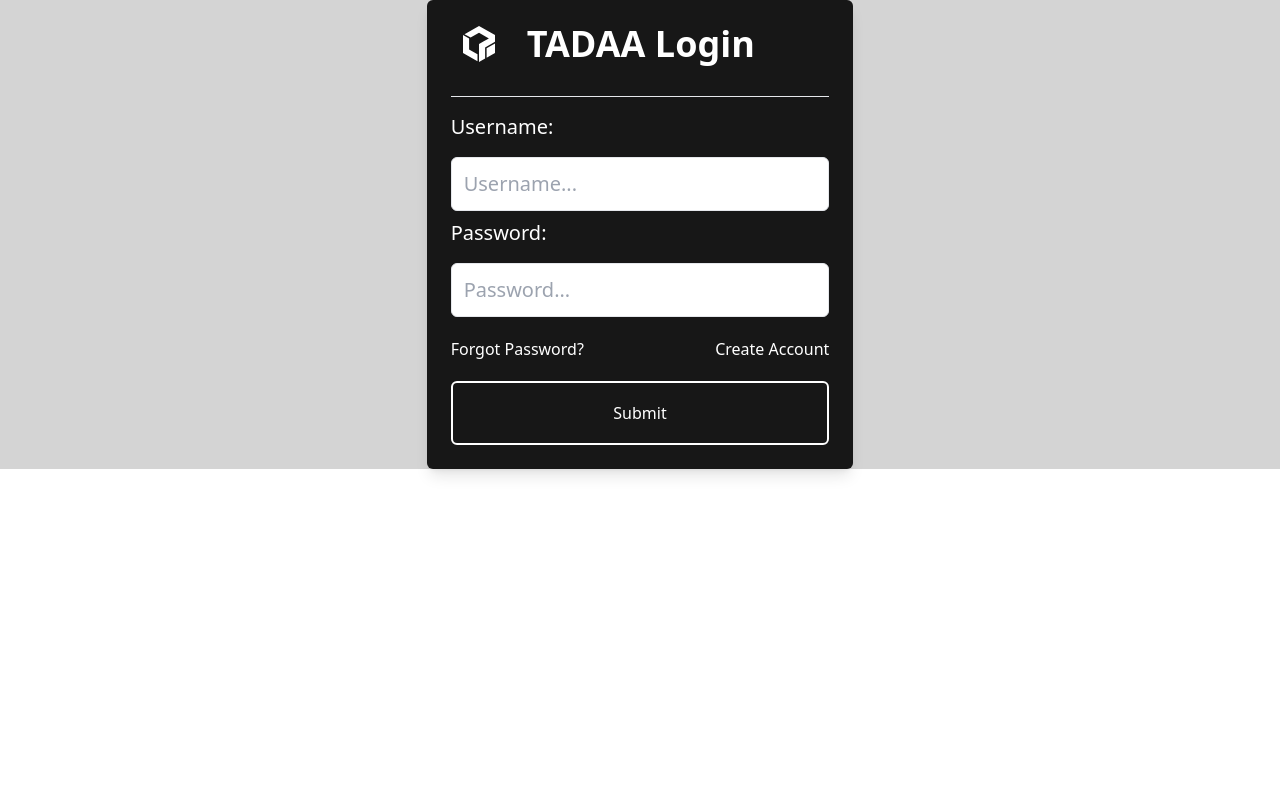
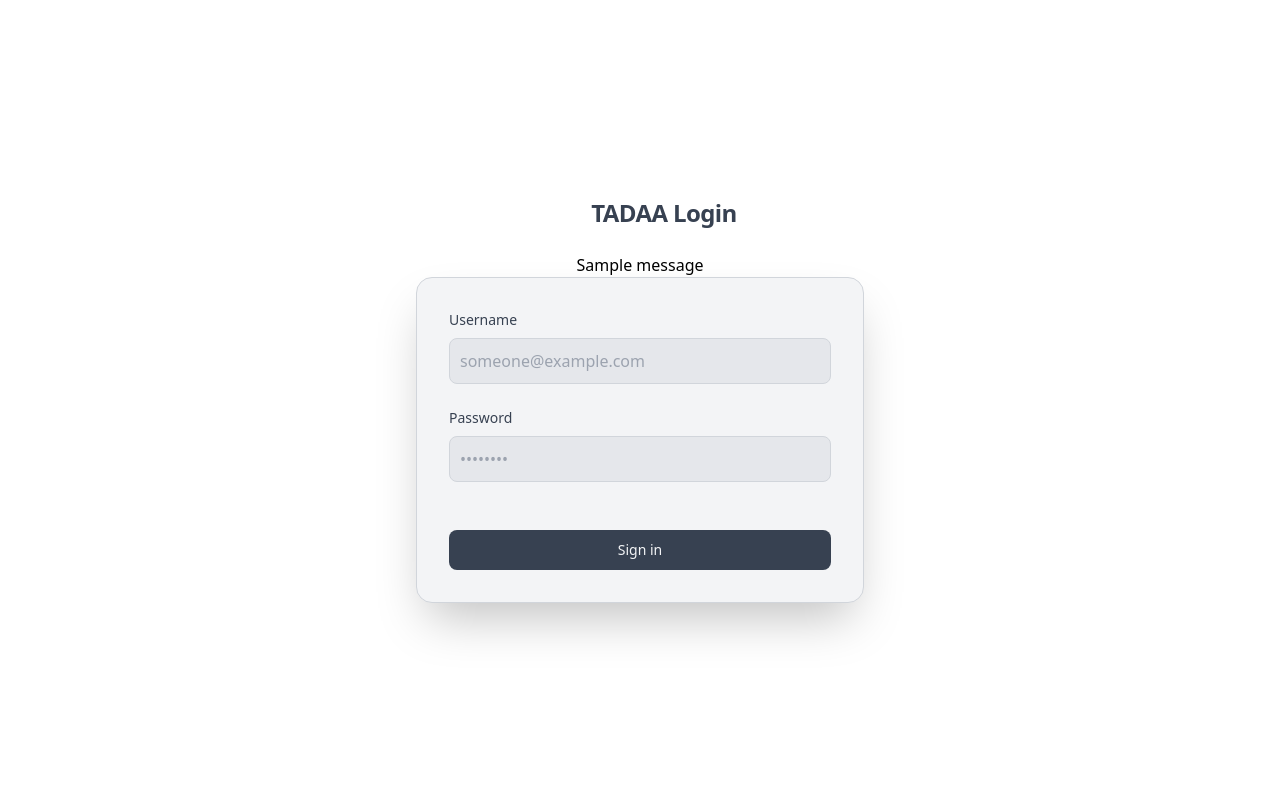
Before and after one commit to Logical-Position/TADAAbot, a Flask app: page /login in a window 1280 px wide. Run offline with Flask 2, Linux system fonts and the light colour scheme; one stand-in notice (Sample message) is shown.

Commit message:
sexy login page

```diff
--- a/tadaa/routes.py
+++ b/tadaa/routes.py
@@ -1,4 +1,4 @@
-from flask import jsonify, render_template, request, redirect, send_from_directory, url_for, Response, abort
+from flask import jsonify, render_template, request, redirect, send_from_directory, url_for, Response, abort, flash
 from flask_login import login_required, login_user, logout_user, current_user
 import json
 import os
@@ -101,12 +101,9 @@ def login():
         if username == auth.USERNAME and password == auth.PASSWORD:
             login_user(auth.lp_user, remember=True)
             return redirect(url_for('index'))
-
-        # If no matching user is found, return a 401 Unauthorized response
-        print("User not found or invalid credentials.")
-        return abort(401)
-
-    print("Get or login failed.")
+        else:
+            flash("Invalid username or password.", 'error')
+            return abort(401)
     return render_template('views/login.html')
 
 # somewhere to logout
@@ -114,7 +111,8 @@ def login():
 @login_required
 def logout():
     logout_user()
-    return Response('<p>Logged out</p>')
+    flash("Successfully logged out.", 'info')
+    return redirect(url_for('index'))
 
 # Error Handling
 # 401 unauthorized
--- a/tadaa/static/styles/style.css
+++ b/tadaa/static/styles/style.css
@@ -51,3 +51,16 @@ progress::-webkit-progress-value {
   height: 100px;
   border-top: 2px solid black;
 }
+
+/* Messages */
+.error-message {
+  border: 1px solid red;
+  padding: 5px;
+  color: red;
+}
+
+.info-message {
+  border: 1px solid blue;
+  padding: 5px;
+  color: blue;
+}
--- a/tadaa/templates/layouts/base.html
+++ b/tadaa/templates/layouts/base.html
@@ -13,8 +13,6 @@
     {% block scripts %}{% endblock %}
 </head>
 <body data-theme="default">
-    <div class="flex flex-col justify-center">
-        {% block page %}{% endblock %}
-    </div>
+    {% block page %}{% endblock %}
 </body>
 </html>
--- a/tadaa/templates/views/login.html
+++ b/tadaa/templates/views/login.html
@@ -1,34 +1,65 @@
 {% extends 'layouts/base.html' %}
 
 {% block page %}
-    <div class="w-full h-full bg-neutral-300">
-        <div class="flex justify-center items-center w-screen h-fit">
-            <div class="w-1/3 p-6 shadow-lg bg-neutral-900 rounded-md">
-                <form method="POST" action="/login">
-                    <div class="justify-start items-center flex">
-                        <div class="w-14">
-                            <img class="px-3" src="static/assets/icon-login.svg">
-                        </div>
-                        <h1 class="text-white text-center text-4xl font-semibold ml-5">TADAA Login</h1>
-                    </div>
-                    <hr class="mt-8">
-                    <div class="mt-4 text-xl">
-                        <label for="username" class="block mb-2 text-white mt-2">Username: </label>
-                        <input type="text" id="username" name="username" placeholder="Username..." class="border rounded-md w-full px-3 py-3 focus-outline-none focus:ring-0 focus:border-gray-600 mt-2"><br>
-                        <label for="password" class="block mb-2 text-white mt-2">Password: </label>
-                        <input type="password" id="password" name="password" placeholder="Password..." class="border rounded-md w-full px-3 py-3 focus-outline-none focus:ring-0 focus:border-gray-600 mt-2"><br>
+<div class="mx-auto flex flex-col items-center justify-center px-6 py-8 md:h-screen lg:py-0">
+    <div class="mb-6 flex items-center text-2xl font-semibold">
+      <img class="mr-8 h-4 w-4" src="static/assets/icon-login.svg" alt="logo" />
+      <h1 class="text-xl font-bold leading-tight tracking-tight md:text-2xl text-gray-700">TADAA Login</h1>
     </div>
     <div>
-                        <div class="mt-5 flex justify-between items-center text-white">
+    {% with messages = get_flashed_messages(with_categories=True) %}
+        {% if messages %}
+        <ul class=flashes>
+            {% for category, message in messages %}
+            <li class="{{ category }}-message">{{ message }}</li>
+            {% endfor %}
+        </ul>
+        {% endif %}
+    {% endwith %}
+    </div>
+    <div class="w-full rounded-2xl shadow shadow-2xl sm:max-w-md md:mt-0 xl:p-0 bg-gray-100 border border-gray-300">
+      <div class="space-y-4 p-6 sm:p-8 md:space-y-6 rounded">
+        <form class="space-y-4 md:space-y-6" method="POST" action="/login">
+          <div>
+            <label for="username" class="mb-2 block text-sm font-medium text-gray-700">Username</label>
+            <input type="username" name="username" id="username" class="focus:ring-primary-600 focus:border-primary-600 focus:text-gray-700 focus:bg-gray-300 block w-full rounded-lg border p-2.5 bg-gray-200 border-gray-300 text-gray-700" required="" placeholder="someone@example.com">
+          </div>
+          <div>
+            <label for="password" class="mb-2 block text-sm font-medium text-gray-700">Password</label>
+            <input type="password" name="password" id="password" class="focus:ring-primary-600 focus:border-primary-600 focus:text-gray-700 focus:bg-gray-300 block w-full rounded-lg border p-2.5 bg-gray-200 border-gray-300 text-gray-700" required="" placeholder="••••••••">
+          </div>
+          <div class="flex items-center justify-between">
+          </div>
+          <button type="submit" class="bg-primary-600 focus:ring-primary-600 w-full rounded-lg  px-5 py-2.5 text-center text-sm font-medium focus:outline-none focus:ring-4 text-gray-100 bg-gray-700 hover:bg-gray-600 ">Sign in
+          </button>
+        </form>
+      </div>
+    </div>
+  </div>
+    <!-- <div class="">
+        <form method="POST" action="/login">
+            <div class="">
+                <div class="">
+                    <img class="" src="static/assets/icon-login.svg">
+                </div>
+                <h1 class="">TADAA Login</h1>
+            </div>
+            <hr class="">
+            <div class="">
+                <label for="username" class="">Username: </label>
+                <input type="text" id="username" name="username" placeholder="Username..." class=""><br>
+                <label for="password" class="">Password: </label>
+                <input type="password" id="password" name="password" placeholder="Password..." class=""><br>
+            </div>
+            <div>
+                <div class="">
                     <a href="/" class="hover:underline">Forgot Password?</a>
                     <a href="/" class="hover:underline">Create Account</a>
                 </div>
             </div>
-                    <div class="mt-5">
-                        <button type="submit" class="border-2 border-white bg-neutral-900 text-white py-1 h-16 w-full rounded-md hover:bg-white hover:text-black">Submit</button>
+            <div class="">
+                <button type="submit" class="">Submit</button>
             </div>
         </form>
-            </div>
-        </div>
-    </div>
+    </div> -->
 {% endblock %}
```
Also changed, not shown: tadaa/static/styles/tailwind.css. Lines whose indentation alone changed are shown as unchanged.
